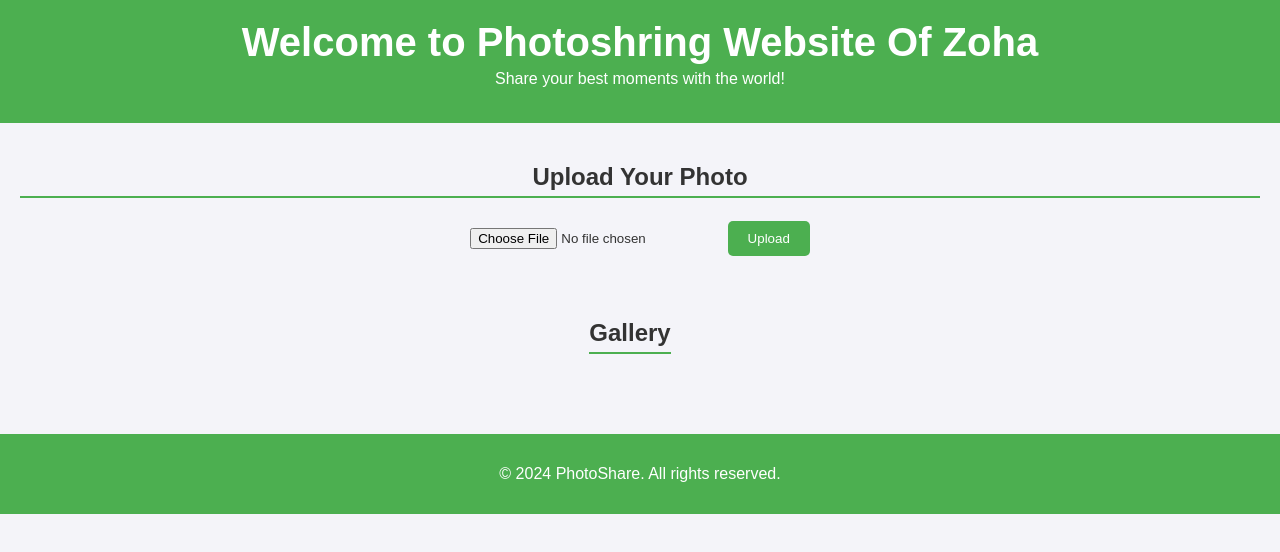
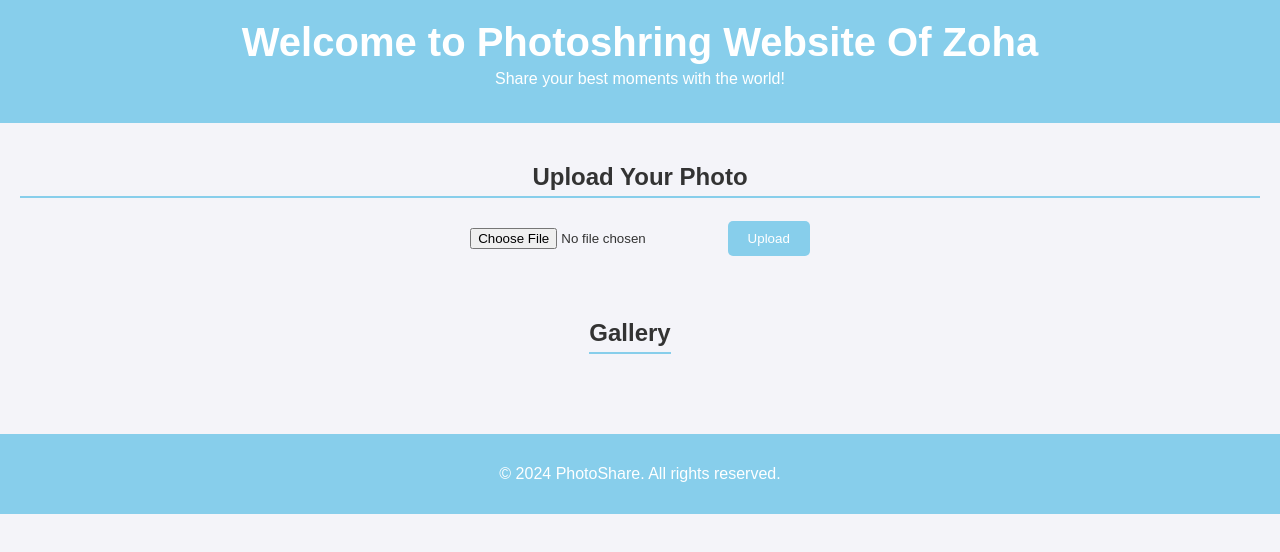
Before and after one commit to iamzohav/Project-AWS-, a plain HTML site: page index.html in a window 1280 px wide. Drawn offline with Linux system fonts and the light colour scheme.

Commit message:
Update style.css

```diff
--- a/style.css
+++ b/style.css
@@ -8,7 +8,7 @@ body {
 }
 
 header {
-  background-color: #4CAF50;
+  background-color: #87CEEB;
   color: white;
   text-align: center;
   padding: 20px 0;
@@ -32,7 +32,7 @@ section {
 }
 
 h2 {
-  border-bottom: 2px solid #4CAF50;
+  border-bottom: 2px solid #87CEEB;
   padding-bottom: 5px;
 }
 
@@ -46,7 +46,7 @@ h2 {
 
 #upload button {
   padding: 10px 20px;
-  background-color: #4CAF50;
+  background-color: #87CEEB;
   color: white;
   border: none;
   border-radius: 5px;
@@ -54,7 +54,7 @@ h2 {
 }
 
 #upload button:hover {
-  background-color: #45a049;
+  background-color: #76B4D2;
 }
 
 #gallery {
@@ -74,6 +74,6 @@ h2 {
 footer {
   text-align: center;
   padding: 15px;
-  background-color: #4CAF50;
+  background-color: #87CEEB;
   color: white;
 }
```
